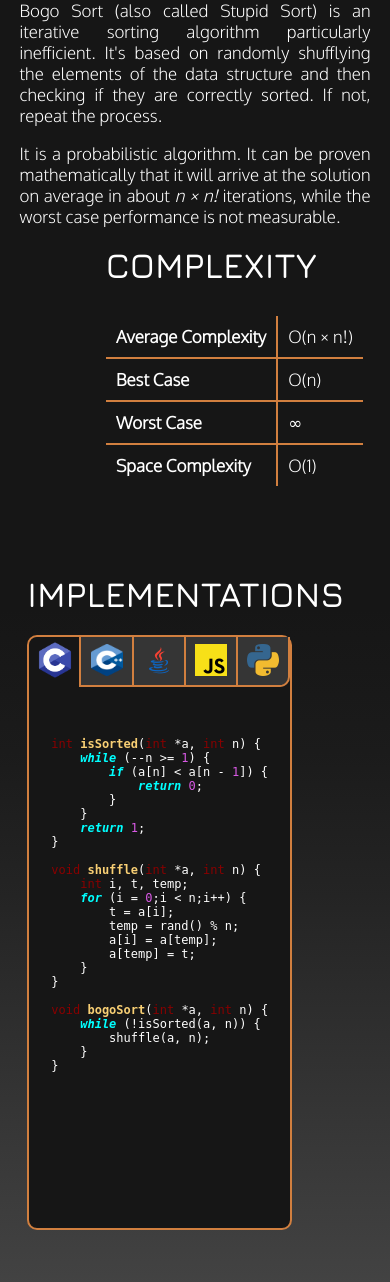
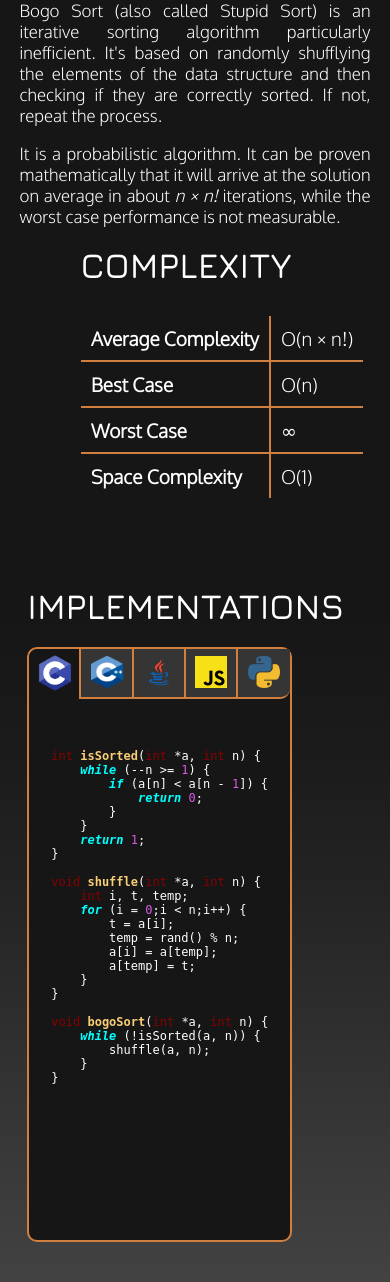
Before and after one commit to Myphz/sortvisualizer, a Flask app: page /bogosort/ in a window 390 px wide. Shown: the part 1024-2306 px from the top of the page. Run offline with Flask 2, Linux system fonts and the light colour scheme; some libraries are stand-ins or nearby versions; some web fonts are replaced.

Commit message:
Mobile fixes

```diff
--- a/static/css/base_sort.css
+++ b/static/css/base_sort.css
@@ -248,7 +248,7 @@ body {
 
 @media only screen and (max-width: 1100px) {
     .sort-table {
-        font-size: 17px;
+        font-size: 19px;
     }
 }
 
@@ -353,10 +353,8 @@ body {
         font-size: 14px;
     }
 
-    .menu-btns-activated {
-        background-color: rgb(22, 22, 22) !important;
-        font-size: 20px !important;
-        border-bottom: none !important;
+    .menu-btns button:last-child {
+        border-right: none;
     }
 }
 
```
